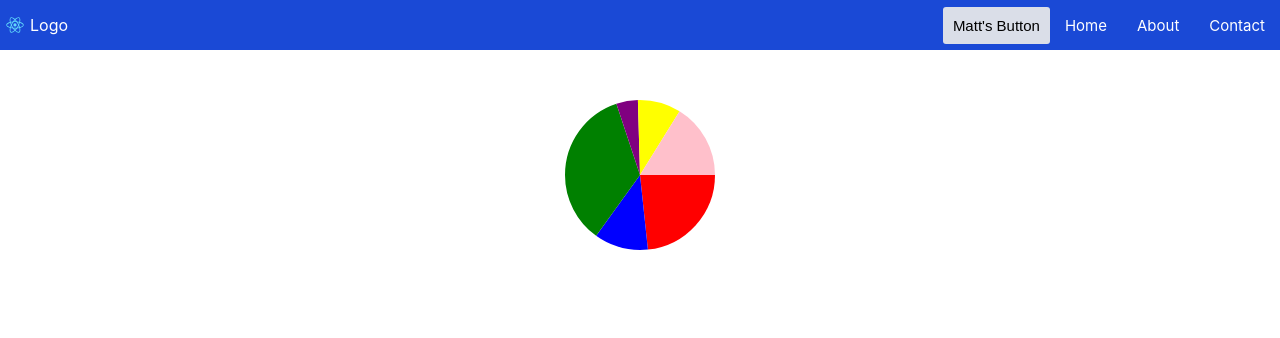
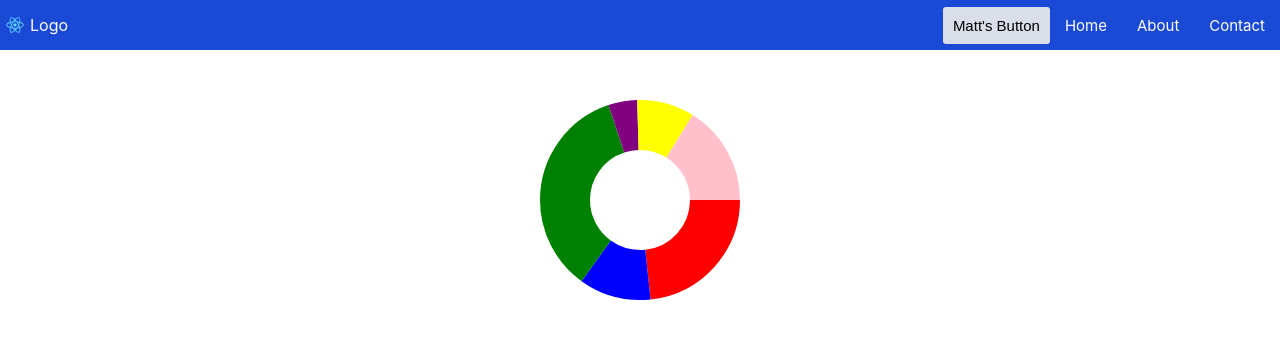
Before and after one commit to mep2664/ng-react, a React (Create React App) app: page / in a window 1280 px wide. Shown: the top 338 px of the page. Built offline with nearby package versions, Linux system fonts and the light colour scheme.

Commit message:
fixed pointer-event chrome bug by reducing how much the svg scaled up by default

```diff
--- a/src/App.tsx
+++ b/src/App.tsx
@@ -2,13 +2,7 @@ import React from 'react';
 import './App.css';
 import { PageHeader, PieChart } from "./components";
 
-const App: React.FC = () => {
-    return (
-        <React.Fragment>
-            <PageHeader />
-            <div style={{height: "150px"}}>
-                <PieChart
-                    Data={[
+const data1 = [
     {
         Caption: "A",
         Value: 50,
@@ -39,8 +33,30 @@ const App: React.FC = () => {
         Value: 35,
         PercentOfTotal: (35 / 215),
     },
-                    ]}
-                    PercentStrokeWidth={1}
+];
+
+const data2 = [
+    {
+        Caption: "A",
+        Value: 50,
+        PercentOfTotal: (50 / 100),
+    },
+    {
+        Caption: "B",
+        Value: 50,
+        PercentOfTotal: (50 / 100),
+    },
+];
+
+const App: React.FC = () => {
+    return (
+        <React.Fragment>
+            <PageHeader />
+            <div style={{height: "200px"}}>
+                <PieChart
+                    Data={data1}
+                    PercentStrokeWidth={50}
+                    Radius={100}
                 />
             </div>
         </React.Fragment>
--- a/src/components/Graph/PieChart/PieChart.tsx
+++ b/src/components/Graph/PieChart/PieChart.tsx
@@ -10,6 +10,7 @@ interface IGraphData {
 interface IPieChart {
     Data: IGraphData[];
     PercentStrokeWidth: number;
+    Radius: number;
 }
 
 const PieColors = [
@@ -40,17 +41,20 @@ const Segment = styled.circle<ISegment>`
     cursor: pointer;
 
     &:hover {
-        stroke: black;
-    }
+        stroke-width: ${(props) => props.StrokeWidth + (props.StrokeWidth * .1)};    }
 `;
 
-// stroke-width: ${(props) => props.StrokeWidth + .5};
-
-export const PieChart: React.FC<IPieChart> = ({Data, PercentStrokeWidth}) => {
-    const pieRadius: number = 10;
-    const strokeWidth: number = pieRadius * ((PercentStrokeWidth > 1) ? (PercentStrokeWidth / 100) : PercentStrokeWidth);
-    const segmentRadius: number = pieRadius - strokeWidth / 2;
-    const maxPercentOfTotal: number = .95
+export const PieChart: React.FC<IPieChart> = ({Data, PercentStrokeWidth, Radius}) => {
+    const diameter = Radius * 2;
+    const maxPercentStrokeWidth: number = .95
+    if (PercentStrokeWidth > 1) {
+        PercentStrokeWidth = PercentStrokeWidth / 100;
+    }
+    if (PercentStrokeWidth > maxPercentStrokeWidth) {
+        PercentStrokeWidth = maxPercentStrokeWidth;
+    }
+    const strokeWidth: number = Radius * PercentStrokeWidth;
+    const segmentRadius: number = Radius - strokeWidth / 2;
 
     const renderPieSegments = () => {
         let strokeDashOffset: number = 0;
@@ -60,12 +64,11 @@ export const PieChart: React.FC<IPieChart> = ({Data, PercentStrokeWidth}) => {
             if (percentOfTotal > 1) {
                 percentOfTotal = percentOfTotal / 100;
             }
-            percentOfTotal = (percentOfTotal > maxPercentOfTotal ? maxPercentOfTotal : percentOfTotal)
             const currentOffset = strokeDashOffset;
             strokeDashOffset -= percentOfTotal * circumference;
             const strokeDashArray = `${percentOfTotal * circumference} ${(1 - percentOfTotal) * circumference}`;
             return (
-                <Segment key={index} r={segmentRadius} cx={pieRadius} cy={pieRadius} fill="transparent"
+                <Segment key={index} r={segmentRadius} cx={Radius} cy={Radius} fill="transparent"
                     stroke={PieColors[index]} StrokeWidth={strokeWidth} StrokeDashoffset={currentOffset}
                     StrokeDasharray= {strokeDashArray}
                 />
@@ -75,8 +78,8 @@ export const PieChart: React.FC<IPieChart> = ({Data, PercentStrokeWidth}) => {
     }
 
     return (
-        <Chart height="100%" width="100%" viewBox="0 0 20 20">
-            <circle r={pieRadius} cx={pieRadius} cy={pieRadius} fill="transparent" />
+        <Chart height="100%" width="100%" viewBox={`0 0 ${diameter} ${diameter}`}>
+            <circle r={Radius} cx={Radius} cy={Radius} fill="transparent" />
             {renderPieSegments()}
         </Chart>
     );
```
Lines whose indentation alone changed are shown as unchanged.
